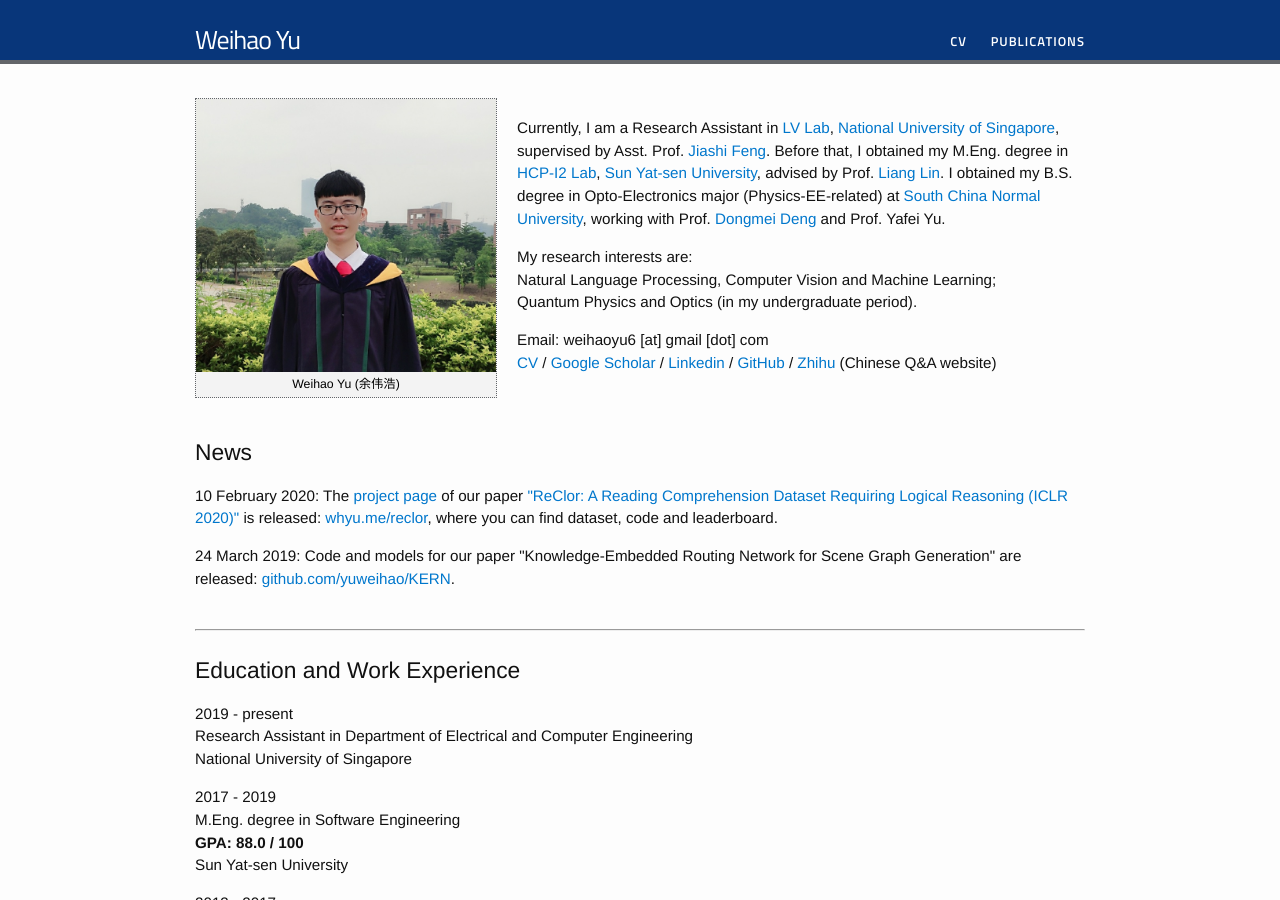
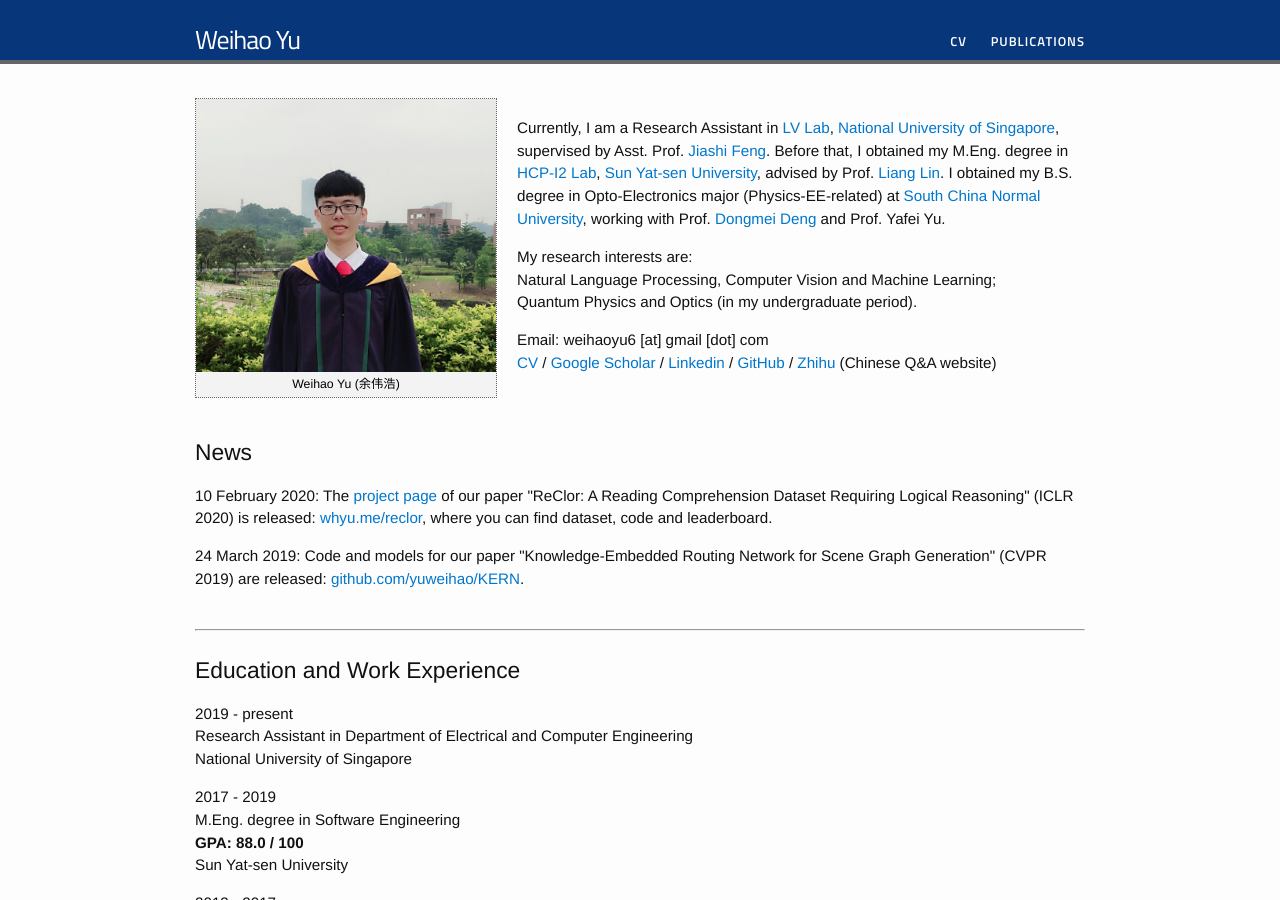
Before and after one commit to yuweihao/yuweihao.github.io, a Jekyll site: the page built from index.html, in a window 1280 px wide and 900 px high. Built offline with Jekyll 4.4.1, drawn with Linux system fonts in a browser that asks for light colours.

Commit message:
Update index.html

```diff
--- a/index.html
+++ b/index.html
@@ -43,8 +43,8 @@ Email: weihaoyu6 [at] gmail [dot] com <br>
 <br>
 <br>
 <h2>News</h2>
-	<p>10 February 2020: The <a href="http://whyu.me/reclor/" target="_blank" rel="external">project page</a> of our paper <a href="https://openreview.net/forum?id=HJgJtT4tvB" target="_blank" rel="external">"ReClor: A Reading Comprehension Dataset Requiring Logical Reasoning (ICLR 2020)"</a> is released: <a href="http://whyu.me/reclor/" target="_blank" rel="external">whyu.me/reclor</a>, where you can find dataset, code and leaderboard.</p>
-	<p>24 March 2019: Code and models for our paper "Knowledge-Embedded Routing Network for Scene Graph Generation" are released: <a href="https://github.com/yuweihao/KERN" target="_blank" rel="external">github.com/yuweihao/KERN</a>.</p>
+	<p>10 February 2020: The <a href="http://whyu.me/reclor/" target="_blank" rel="external">project page</a> of our paper "ReClor: A Reading Comprehension Dataset Requiring Logical Reasoning" (ICLR 2020) is released: <a href="http://whyu.me/reclor/" target="_blank" rel="external">whyu.me/reclor</a>, where you can find dataset, code and leaderboard.</p>
+	<p>24 March 2019: Code and models for our paper "Knowledge-Embedded Routing Network for Scene Graph Generation" (CVPR 2019) are released: <a href="https://github.com/yuweihao/KERN" target="_blank" rel="external">github.com/yuweihao/KERN</a>.</p>
 <br>
 <hr>
 <br>
```
